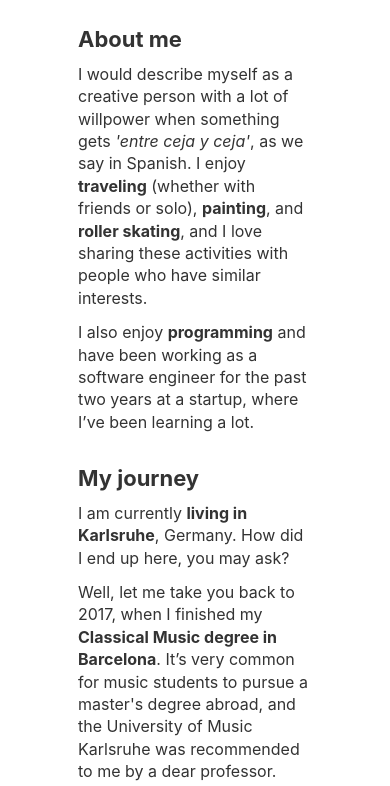
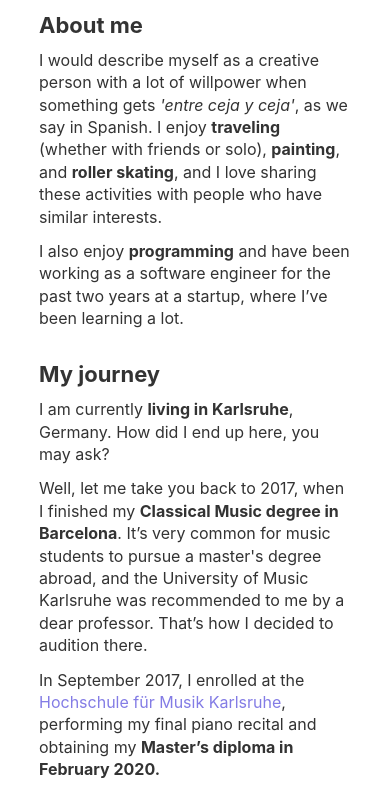
Before and after one commit to neusgp/neusgarciadev-vercel, a website: page index.html in a window 390 px wide. Shown: the part 270-1056 px from the top of the page. Drawn offline with Linux system fonts and the light colour scheme.

Commit message:
feat: add media query

```diff
--- a/styles.css
+++ b/styles.css
@@ -6,6 +6,7 @@
     line-height: 1.4;
 
 }
+
 
 body {
     min-height: 100vh;
@@ -107,3 +108,10 @@ a {
     animation-name: slide-in-out;
     animation-duration: 4s;
 }
+
+
+@media only screen and (max-width: 600px) {
+    body {
+        padding: 10% 10% 0% 10%;
+    }
+}
```
